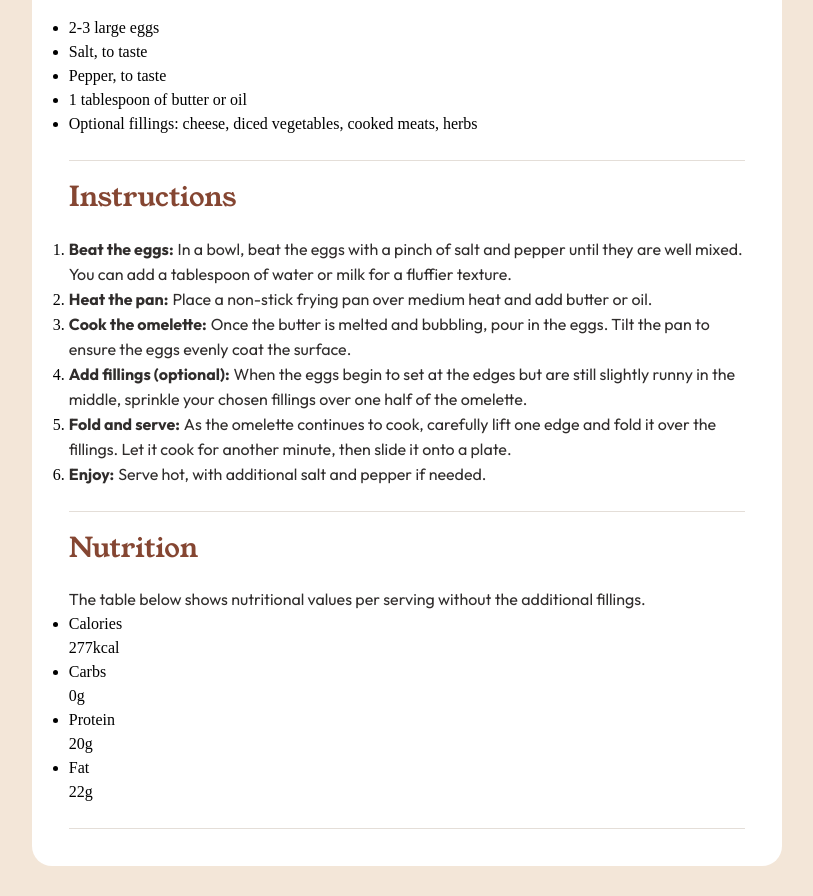
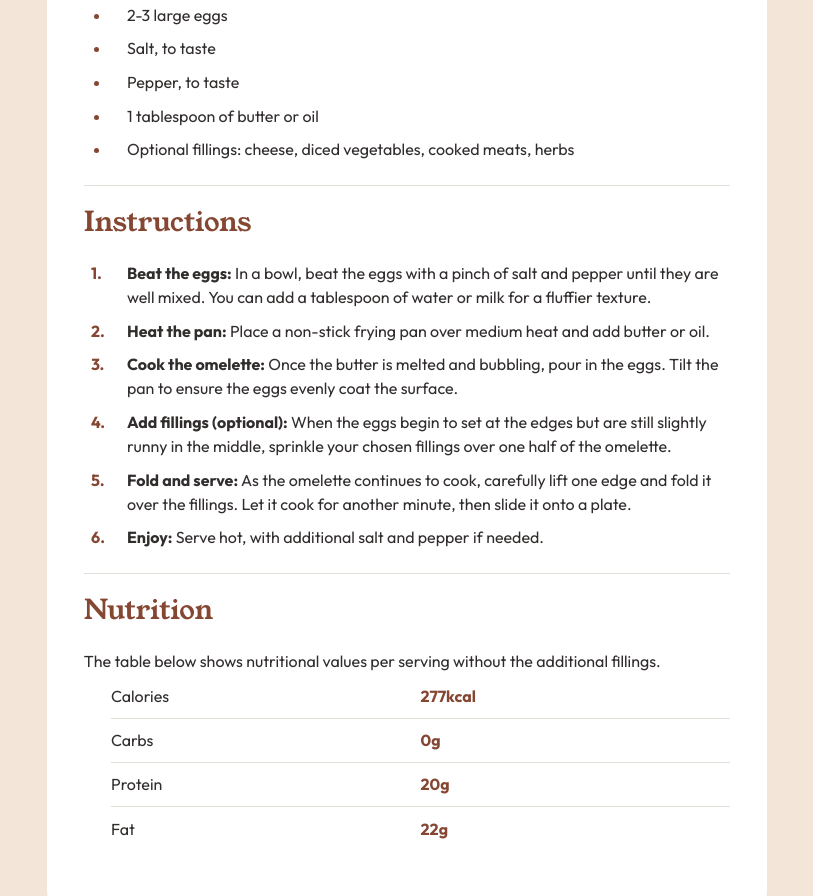
Before and after one commit to manuelcardoso5005/recipe-page-main, a plain HTML site: page index.html in a window 1280 px wide. Shown: the part 917-1813 px from the top of the page, without its empty margins (233-1046 px from the left). Drawn offline with Linux system fonts and the light colour scheme.

Commit message:
fixin bugs

```diff
--- a/css/style.css
+++ b/css/style.css
@@ -79,9 +79,9 @@ h3 {
 }
 
 .bold {
-    font-family: "Outfit", sans-serif;
     color: var(--stone-900);
     font-weight: 700;
+    font-family: "Outfit", sans-serif;
 }
 
 .preparation-time {
@@ -94,6 +94,72 @@ h3 {
 .group {
     padding: 1.5em 0;
     border-bottom: 1px solid var(--stone-150);
+}
+
+.group ul, .group ol  {
+    margin-left: 1.7em;
+}
+
+.preparation-time-list li::marker{
+    color: var(--rose-800);
+}
+
+.styled-list {
+    list-style-type: none; /* Remove default list styling */
+    counter-reset: item;
+  }
+
+  .styled-list li {
+    counter-increment: item;
+    position: relative;
+  }
+
+  .colored-bullets li::marker {
+    color: var(--brown-800);
+  }
+
+  .styled-list li::before {
+    content: counter(item) ".";
+    position: absolute;
+    left: -20px;
+    top: 0;
+    font-weight: bold; /* Negrito */
+    color: var(--brown-800);
+  }
+
+.group li  {
+    margin-top: .6em;
+    color: var(--stone-900);
+    font-family: "Outfit", sans-serif;
+    padding-left: 1em;
+}
+
+.nutrition-group {
+    border-bottom: none;
+}
+
+.nutrition-group ul {
+    list-style: none;
+}
+
+.nutrition-group ul li {
+    display: flex;
+    border-bottom: 1px solid var(--stone-150);
+    margin-top: 0;
+    padding: .6em 0;
+}
+
+.nutrition-group ul li:nth-child(4) {
+    border-bottom: 0;
+}
+
+.nutrition-group ul li p {
+    width: 50%;
+}
+
+.nutrition-group ul li p:nth-child(2) {
+    font-weight: 700;
+    color: var(--brown-800);
 }
 
 @media screen and (max-width:375px) {
@@ -115,7 +181,7 @@ h3 {
     }
 
     main {
-        max-width: 750px;
+        max-width: 720px;
         padding: 2.3em;
         border-radius: 20px;
     }
--- a/index.html
+++ b/index.html
@@ -23,7 +23,7 @@
         </p>
         <div class="preparation-time">
           <h3>Preparation time</h3>
-          <ul>
+          <ul class="preparation-time-list">
             <li>
               <span class="bold">Total:</span>
               <span class="text">Approximately 10 minutes</span>
@@ -40,7 +40,7 @@
         </div>
         <div class="group">
           <h2>Ingredients</h2>
-          <ul>
+          <ul class="colored-bullets">
             <li>2-3 large eggs</li>
             <li>Salt, to taste</li>
             <li>Pepper, to taste</li>
@@ -50,7 +50,7 @@
         </div>
         <div class="group">
           <h2>Instructions</h2>
-          <ol>
+          <ol class="styled-list">
             <li>
               <span class="bold">Beat the eggs:</span>
               <span class="text">In a bowl, beat the eggs with a pinch of salt and pepper until they are well mixed. You can add a tablespoon of water or milk for a fluffier texture.</span>
@@ -77,7 +77,7 @@
             </li>
           </ol>
         </div>
-        <div class="group">
+        <div class="group nutrition-group">
           <h2>Nutrition</h2>
           <span class="text">The table below shows nutritional values per serving without the additional fillings.</span>
           <ul>
```
